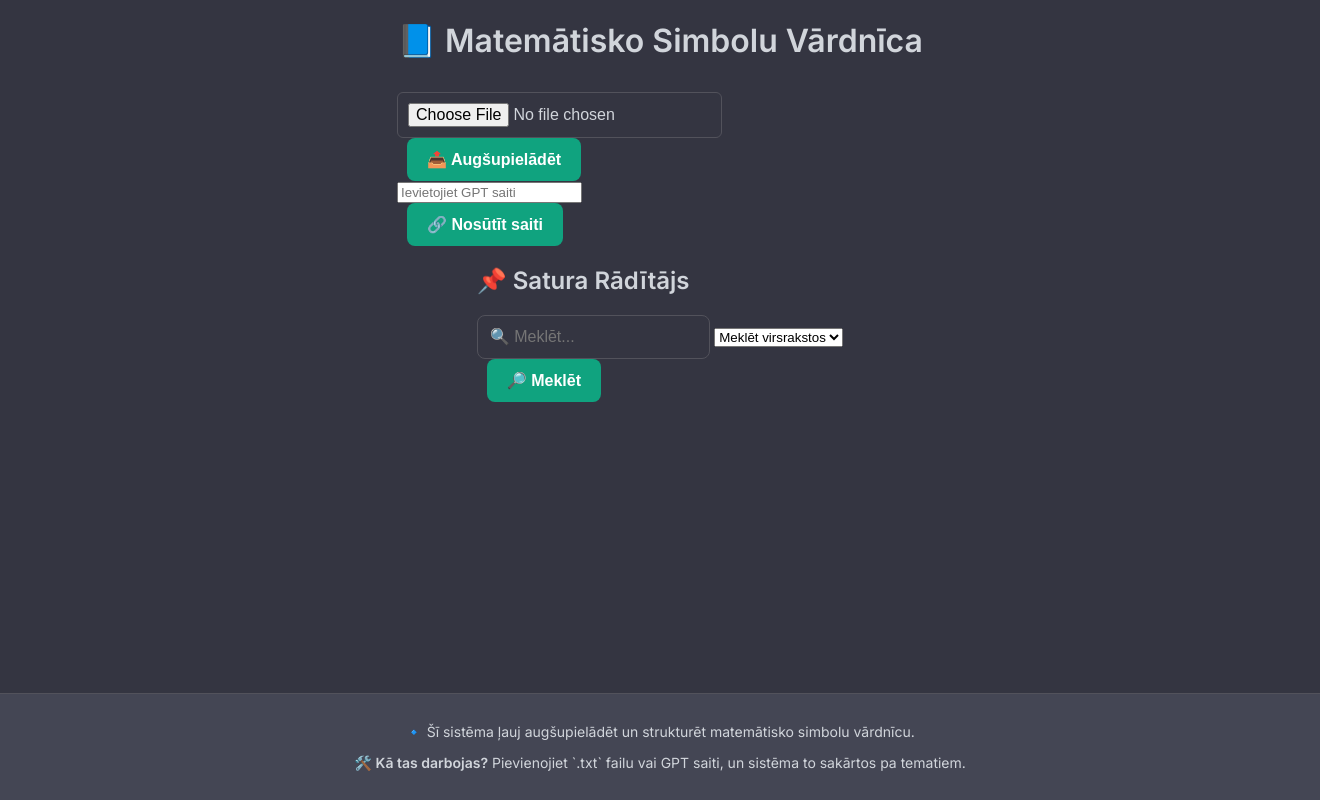
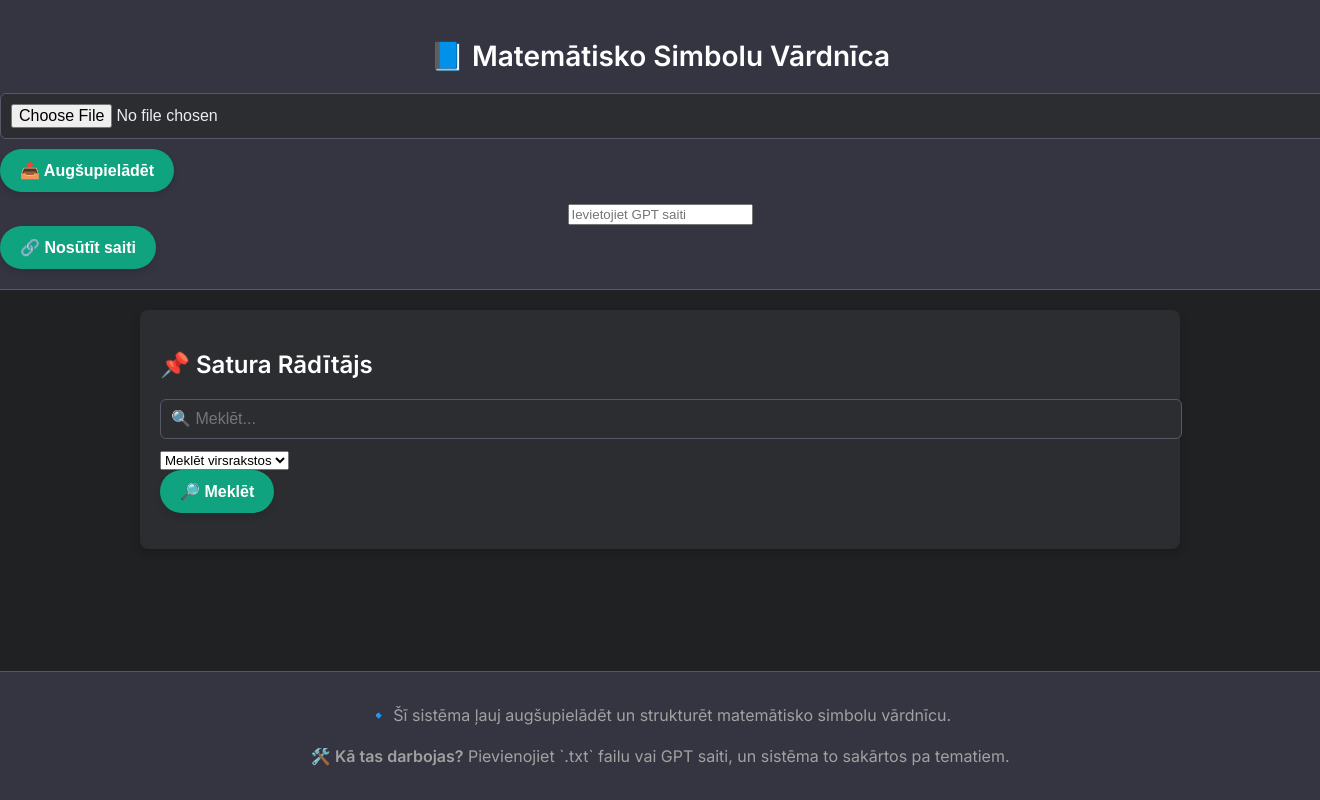
Before and after one commit to artuuursliepins/arturavardnica, a Flask app: page / in a window 1320 px wide; the page is wider, and only the part inside the window is pictured. Run offline with Flask 2, Linux system fonts and the light colour scheme.

Commit message:
Update style.css

```diff
--- a/static/style.css
+++ b/static/style.css
@@ -1,9 +1,10 @@
+/* Pamatstils - ChatGPT līdzīgs dizains */
 @import url('https://fonts.googleapis.com/css2?family=Inter:wght@400;600&display=swap');
 
 body {
     font-family: 'Inter', sans-serif;
-    background-color: #343541; /* ChatGPT tumšais fons */
-    color: #d1d5db;
+    background-color: #202123;
+    color: #ececf1;
     margin: 0;
     padding: 0;
     display: flex;
@@ -12,77 +13,48 @@
     height: 100vh;
 }
 
-.header {
+header {
+    background: #343541;
+    color: white;
+    padding: 20px;
+    text-align: center;
     width: 100%;
-    background: #444654;
-    padding: 16px;
-    text-align: center;
-    font-size: 24px;
+    font-size: 28px;
     font-weight: bold;
-    color: white;
-    border-bottom: 1px solid #52525b;
+    border-bottom: 1px solid #565869;
 }
 
-.chat-container {
-    max-width: 800px;
-    width: 100%;
-    display: flex;
-    flex-direction: column;
-    gap: 10px;
-    margin: 20px 0;
+main {
+    width: 90%;
+    max-width: 1000px;
+    background: #2b2d31;
     padding: 20px;
-    background: #40414f;
-    border-radius: 12px;
+    margin: 20px auto;
     box-shadow: 0 4px 10px rgba(0, 0, 0, 0.2);
-    overflow-y: auto;
-    flex-grow: 1;
-    height: calc(100vh - 160px);
+    border-radius: 8px;
 }
 
-.message {
-    max-width: 75%;
-    padding: 12px 16px;
-    border-radius: 18px;
-    word-wrap: break-word;
+p {
     font-size: 16px;
-    line-height: 1.5;
-    display: inline-block;
+    line-height: 1.6;
+    margin-bottom: 15px;
 }
 
-.user-message {
-    background-color: #10a37f;
-    color: white;
-    align-self: flex-end;
-    border-bottom-right-radius: 4px;
+h1, h2, h3, h4, h5, h6 {
+    color: #ffffff;
+    margin-bottom: 10px;
 }
 
-.bot-message {
-    background-color: #444654;
-    color: #d1d5db;
-    align-self: flex-start;
-    border-bottom-left-radius: 4px;
+h1 {
+    font-size: 28px;
 }
 
-.input-container {
-    display: flex;
-    width: 100%;
-    max-width: 800px;
-    margin-top: auto;
-    padding: 10px;
-    background: #444654;
-    border-top: 1px solid #52525b;
-    border-radius: 12px;
+h2 {
+    font-size: 24px;
 }
 
-input[type="text"] {
-    flex: 1;
-    padding: 12px;
-    font-size: 16px;
-    background: #343541;
-    color: #ffffff;
-    border: 1px solid #52525b;
-    border-radius: 8px;
-    outline: none;
+h3 {
+    font-size: 20px;
 }
 
 button {
@@ -92,37 +64,44 @@
     font-size: 16px;
     border: none;
     cursor: pointer;
-    border-radius: 8px;
+    border-radius: 50px;
     transition: 0.3s;
     font-weight: bold;
     display: flex;
     align-items: center;
     justify-content: center;
-    margin-left: 10px;
+    box-shadow: 0 4px 6px rgba(0, 0, 0, 0.1);
 }
 
 button:hover {
     background: #0f8b68;
 }
 
-input[type="file"] {
+input[type="text"], input[type="file"] {
     padding: 10px;
-    margin-top: 10px;
-    background: #343541;
-    color: #d1d5db;
+    margin: 10px 0;
+    width: 100%;
+    background: #2b2d31;
+    color: #ececf1;
+    border: 1px solid #565869;
     border-radius: 6px;
-    border: 1px solid #52525b;
     font-size: 16px;
 }
 
+.search-container {
+    display: flex;
+    justify-content: space-between;
+    margin-bottom: 20px;
+}
+
 footer {
-    background: #444654;
+    background: #343541;
     width: 100%;
     text-align: center;
     padding: 15px;
     font-size: 14px;
-    color: #d1d5db;
-    border-top: 1px solid #52525b;
+    color: #a1a1a1;
+    border-top: 1px solid #565869;
     position: fixed;
     bottom: 0;
 }
```
